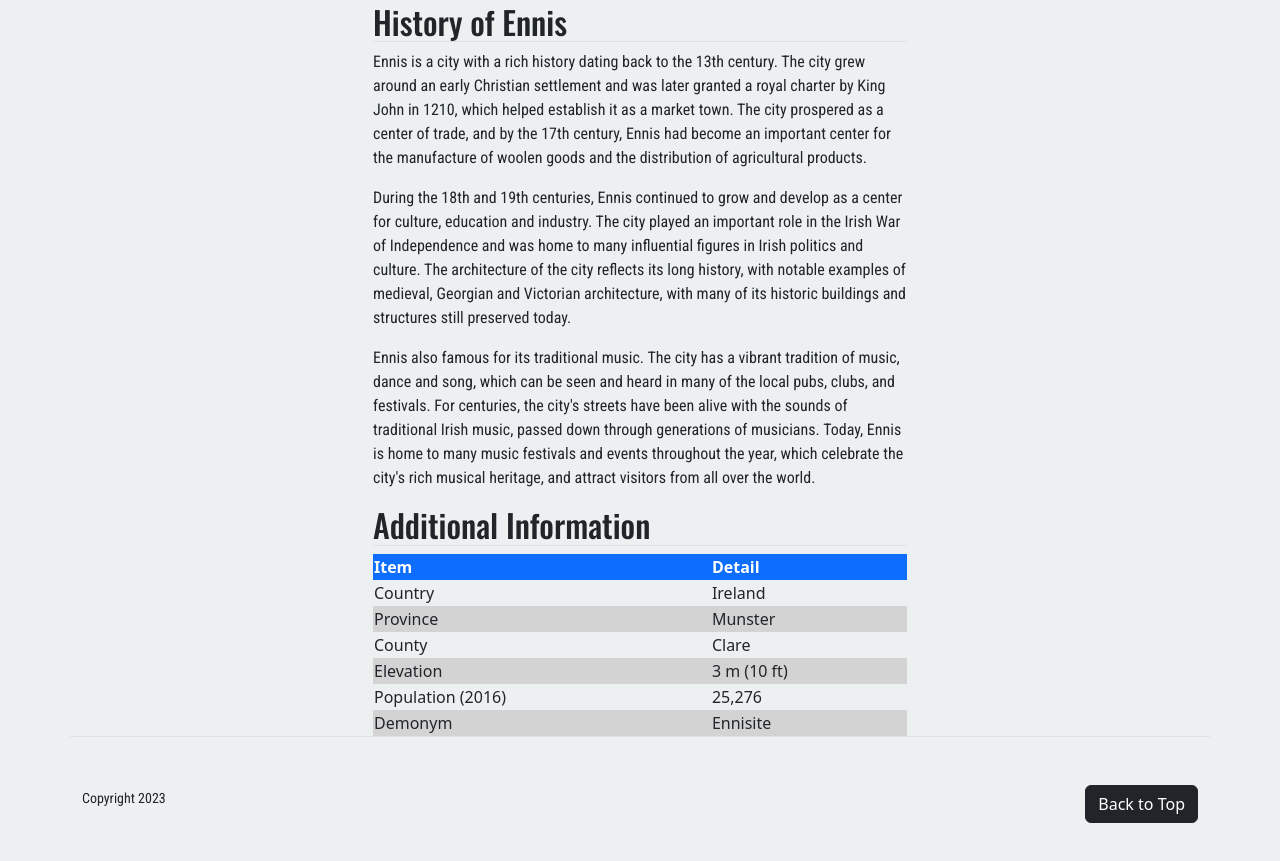
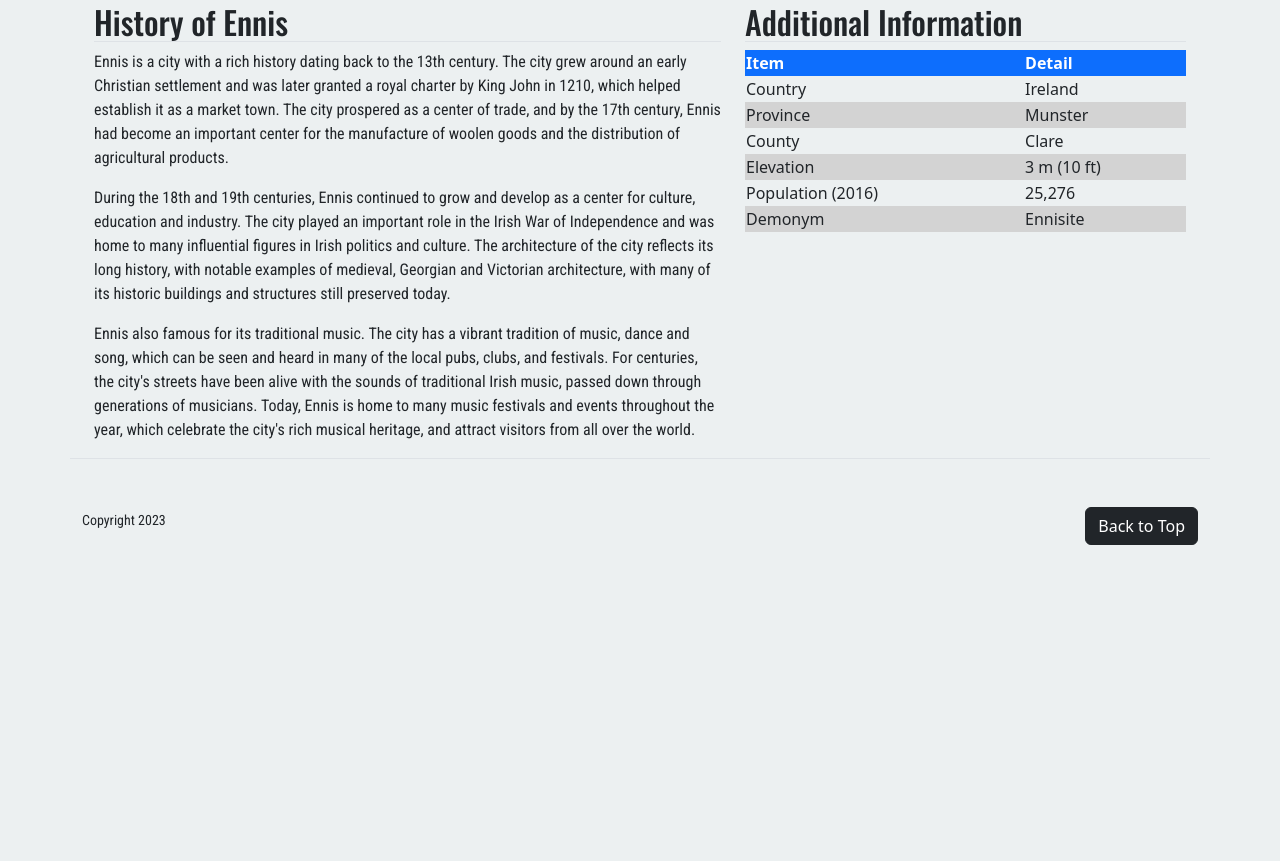
Before and after one commit to JakubMrowicki/city-guide-site, a plain HTML site: page about.html in a window 1280 px wide. Shown: the part 431-1292 px from the top of the page. After the commit the page ends 1024 px from the top, so only its background shows below. Drawn offline with nearby package versions, Linux system fonts and the light colour scheme.

Commit message:
change layout of about page

```diff
--- a/about.html
+++ b/about.html
@@ -100,7 +100,7 @@
           </div>
         </div>
         <div class="row">
-          <div class="col-md-6 offset-md-3">
+          <div class="col-md-7">
             <h2 class="border-bottom">History of Ennis</h2>
             <p>
               Ennis is a city with a rich history dating back to the 13th
@@ -132,9 +132,7 @@
               heritage, and attract visitors from all over the world.
             </p>
           </div>
-        </div>
-        <div class="row">
-          <div class="col-md-6 offset-md-3">
+          <div class="col-md-5">
             <h2 class="border-bottom">Additional Information</h2>
             <table id="wiki">
               <tr>
```
